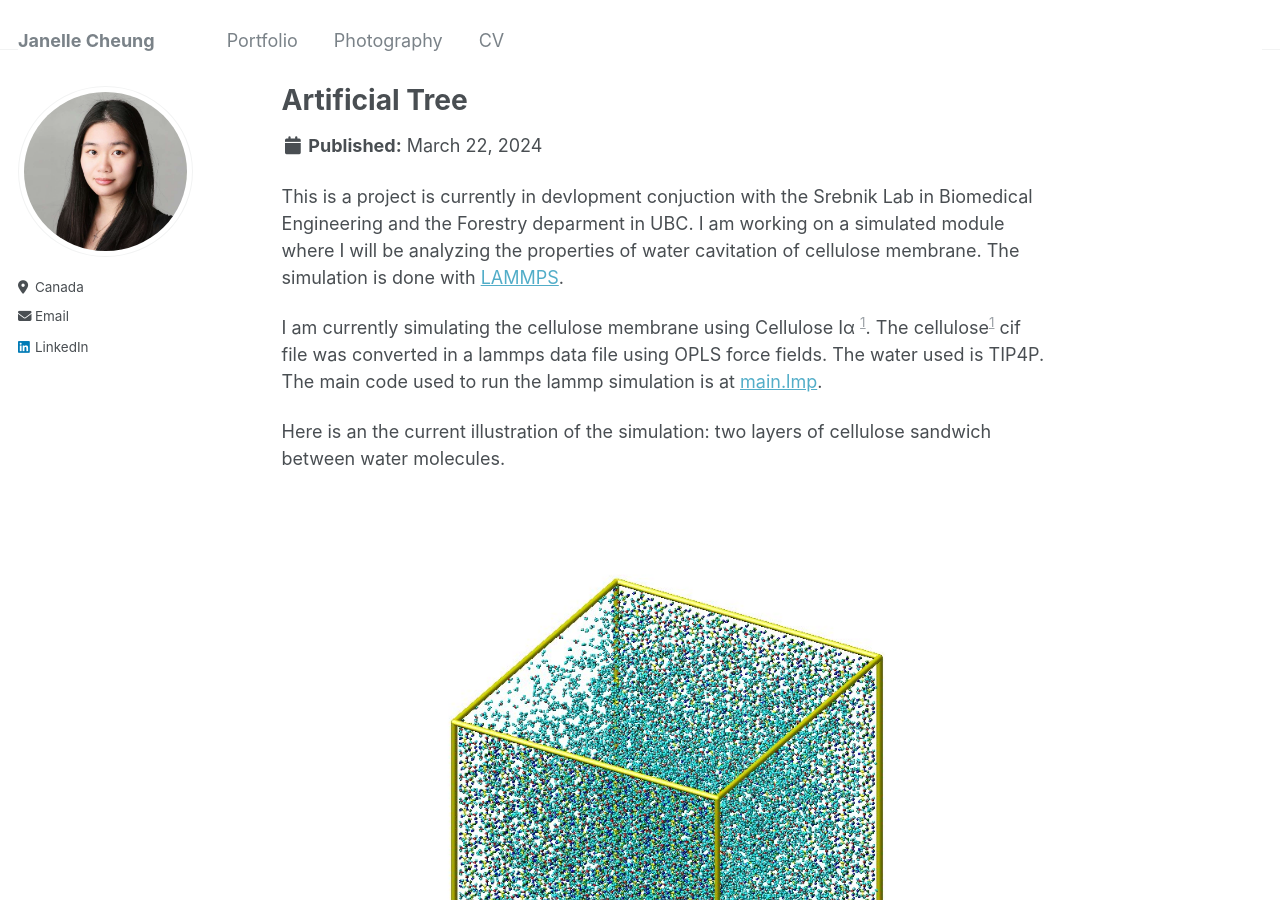
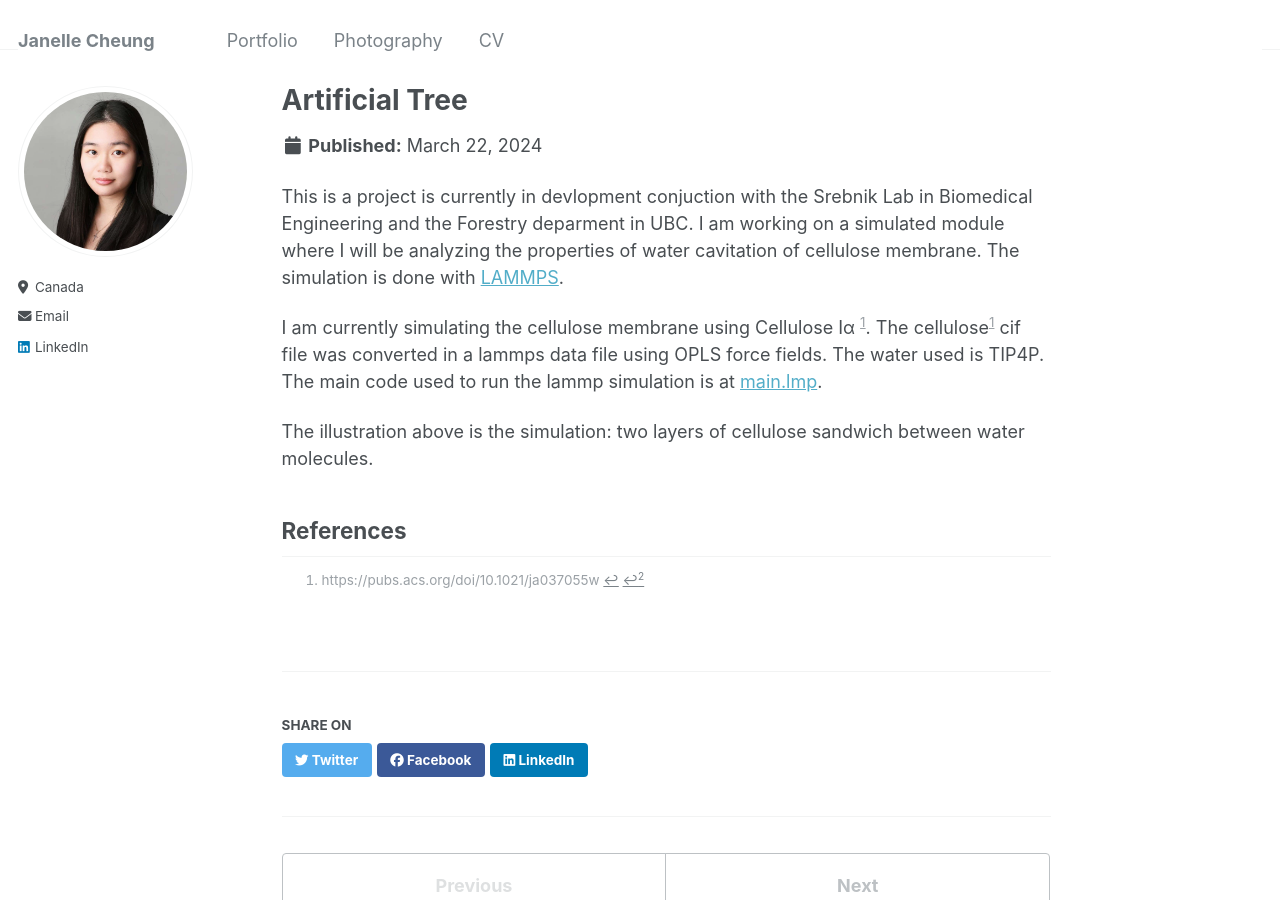
Before and after one commit to janellecheung/janellecheung.github.io, a Jekyll site: the page built from _portfolio/Artificial-Tree.md, in a window 1280 px wide and 900 px high. Built offline with Jekyll 4.4.1, drawn with Linux system fonts in a browser that asks for light colours.

Commit message:
Update Artificial-Tree.md

```diff
--- a/_portfolio/Artificial-Tree.md
+++ b/_portfolio/Artificial-Tree.md
@@ -1,6 +1,6 @@
 ---
 title: "Artificial Tree"
-excerpt: "I am using LAMMPS to simulate water cavitation within a cellulose membrane"
+excerpt: "I am using LAMMPS to simulate water cavitation within a cellulose membrane 1<br/><img src='/images/snap0.jpg'>"
 collection: portfolio
 ---
 
@@ -9,8 +9,8 @@
 
 I am currently simulating the cellulose membrane using Cellulose Iα [^1]. The cellulose[^1] cif file was converted in a lammps data file using OPLS force fields. The water used is TIP4P. The main code used to run the lammp simulation is at [main.lmp](https://gitfront.io/r/janellecheung/QHBtzxc8cMTW/Compiled-projects/tree/Artifical%20Tree/).
 
-Here is an the current illustration of the simulation: two layers of cellulose sandwich between water molecules.
-![](/images/snap0.jpg)
+The illustration above is the simulation: two layers of cellulose sandwich between water molecules.
+
 
 ## References
 [^1]: https://pubs.acs.org/doi/10.1021/ja037055w
```
